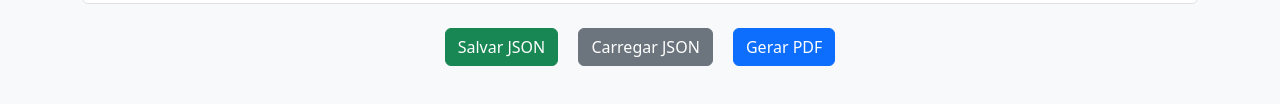
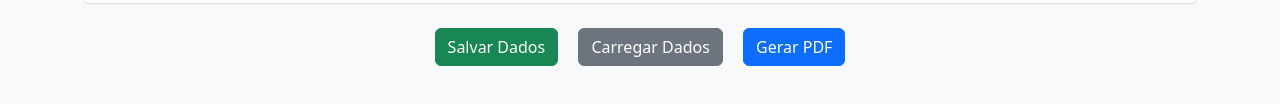
Before and after one commit to profdiegomoraeseduvale/planodeensinouneeduvale, a plain HTML site: page index.html in a window 1280 px wide. Shown: the part 5079-5183 px from the top of the page. Drawn offline with nearby package versions, Linux system fonts and the light colour scheme.

Commit message:
commit alteração btns json

```diff
--- a/index.html
+++ b/index.html
@@ -448,8 +448,8 @@
 </div>
 
       <div class="text-center">
-        <button type="button" onclick="salvarJSON()" class="btn btn-success m-2">Salvar JSON</button>
-        <button type="button" onclick="carregarJSON()" class="btn btn-secondary m-2">Carregar JSON</button>
+        <button type="button" onclick="salvarJSON()" class="btn btn-success m-2">Salvar Dados</button>
+        <button type="button" onclick="carregarJSON()" class="btn btn-secondary m-2">Carregar Dados</button>
         <button type="button" onclick="gerarPDF()" class="btn btn-primary m-2">Gerar PDF</button>
       </div>
     </form>
```
